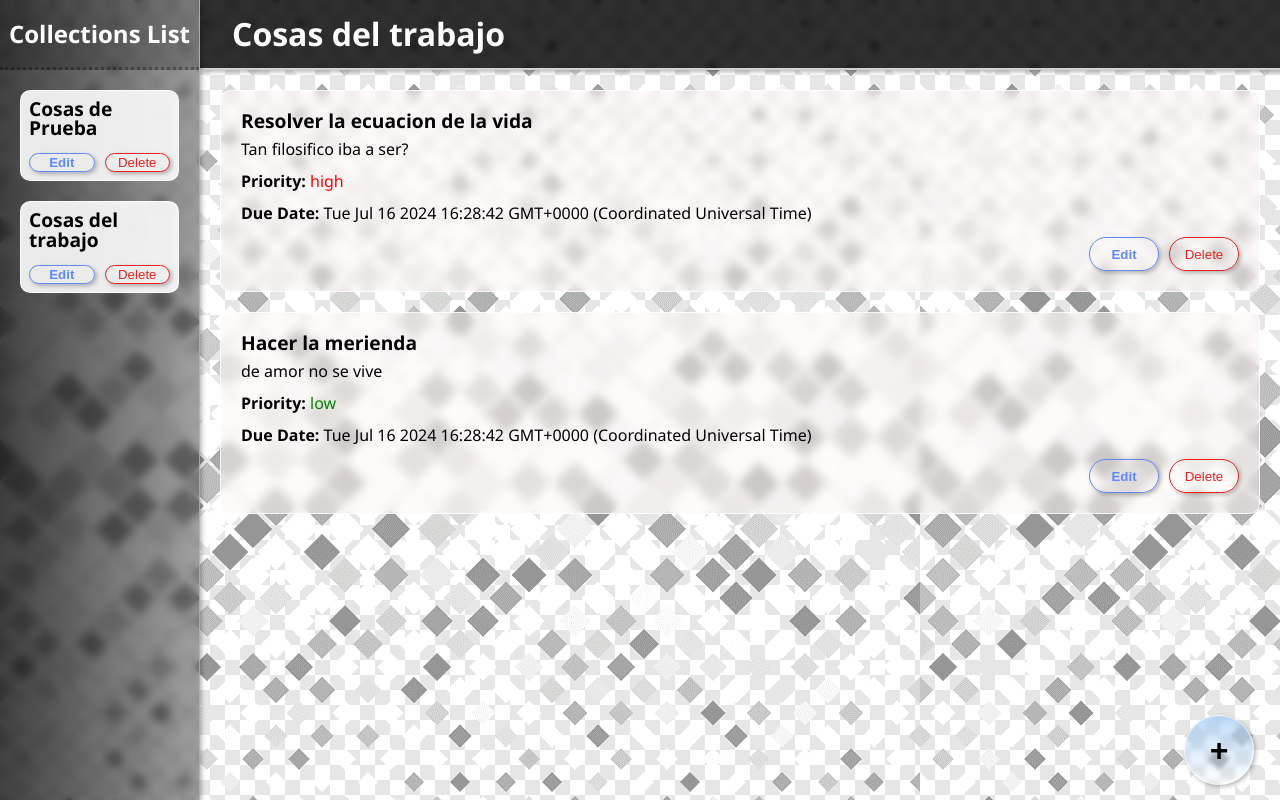
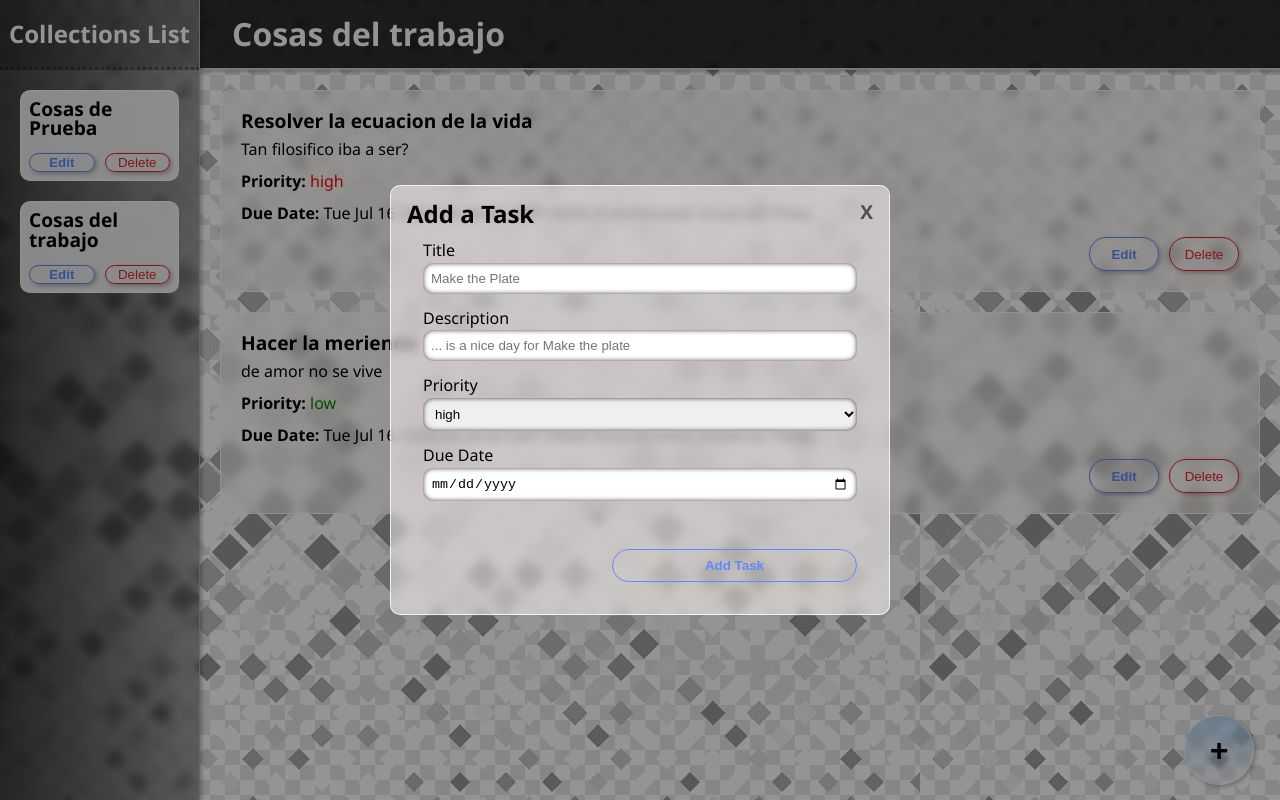
Before and after one commit to AlcaldeLeonardo/toDoListOdinProject, a website built with webpack: page src/index.html in a window 1280 px wide. Built offline with nearby package versions, Linux system fonts and the light colour scheme.

Commit message:
add Task modal added

```diff
--- /dev/null
+++ b/src/scss/_modals.scss
@@ -0,0 +1,60 @@
+.modalContainer{
+  position: absolute;
+  display: flex;
+  justify-content: center;
+  align-items: center;
+  height: 100vh;
+  width: 100vw;
+  background-color: #0000006b;
+  z-index: 3;
+
+  &> .card{
+    position: relative;
+    padding: 1rem;
+    min-width: 500px;
+  }
+
+  .modalcard__close{
+    padding: .5rem;position: absolute;
+    font-size: 1.2rem;
+    right: .5rem;
+    top: .5rem;
+    font-weight: bold;
+    color: #0009;
+    cursor: pointer;
+  }
+
+  &__addTaskForm{
+    margin: 1rem;
+    display: flex;
+    flex-direction: column;
+    gap: 1rem;
+  }
+  &__input{
+    padding: .5rem;
+    border-radius: 10px;
+    border: none;
+    margin-top: .3rem;
+    box-shadow: inset 0 0 5px rgba(0, 0, 0, 0.774);
+  }
+  &__formDiv{
+    display: flex;
+    flex-direction: column;
+  }
+}
+
+.submitDiv{
+  margin-top: 2rem;
+  display: flex;
+  justify-content: end;
+  & > .submit__btn{
+    border:1px solid $btnPrimaryColor;
+    border-radius: 20px;
+    text-align: center;
+    padding: .5rem 2rem;
+  }
+}
+
+.nonVisible{
+  display: none;
+}
--- a/src/scss/style.scss
+++ b/src/scss/style.scss
@@ -1,5 +1,6 @@
 @use "sass:math";
 @import "atoms.scss";
+@import "modals.scss";
 
 * {
     box-sizing: border-box;
--- /dev/null
+++ b/src/views/moleculeViews/taskForm.js
@@ -0,0 +1,122 @@
+import { titleDOM } from "../atomViews/titleDOM";
+
+export function modalContainer(Modal){
+  const container = createDiv("modalContainer")
+
+  container.appendChild(Modal)
+
+  return container
+}
+export function addTaskModal(){
+  const modal = createDiv("addTaskModal modalContainer__modalcard card")
+  const closeBtn = document.createElement("span")
+  closeBtn.className = "modalcard__close"
+  closeBtn.innerHTML = "X"
+
+  modal.appendChild(closeBtn);
+  modal.appendChild(titleDOM("Add a Task", "h2", "modalcard__title title titleH2"))
+  modal.appendChild(taskFormDOM())
+
+  return modal
+}
+
+
+
+function taskFormDOM() {
+  const taskForm = document.createElement("form");
+  taskForm.className = "modalContainer__addTaskForm addTaskForm";
+
+  // Title
+  taskForm.appendChild(
+    createInputFormDiv(
+      "modalContainer__formDiv modalContainer__formDiv formDiv formDiv--title",
+      "Title",
+      "titleTask",
+      "Make the Plate"
+    )
+  );
+
+  // Description
+  taskForm.appendChild(
+    createInputFormDiv(
+      "modalContainer__formDiv formDiv formDiv--description",
+      "Description",
+      "taskDescription",
+      "... is a nice day for Make the plate"
+    )
+  );
+
+  // Priority
+  taskForm.appendChild(createTaskPriorityInputDiv());
+
+  // Due Date
+  taskForm.appendChild(
+    createInputFormDiv("modalContainer__formDiv formDiv formDiv--dueDate", "Due Date", "dueDateTask", "", "date")
+  );
+
+  taskForm.appendChild(createSubmitBtn())
+
+  return taskForm;
+}
+
+function createDiv(classCss) {
+  const div = document.createElement("div");
+  div.className = classCss;
+  return div;
+}
+
+function createSubmitBtn(){
+  const div = createDiv("submitDiv")
+  const input = document.createElement("input")
+  input.id = "submit"
+  input.className = "submit__btn btn--primary"
+  input.value = "Add Task"
+  div.appendChild(input)
+
+
+  return div
+}
+
+function createInputFormDiv(divClassCss, labelText,inputId, placeholderInput, inputType = "text") {
+  const input = document.createElement("input");
+  const label = document.createElement("label");
+  const div = createDiv(divClassCss);
+
+  label.htmlFor = inputId;
+  label.textContent = labelText
+
+  input.className = "modalContainer__input";
+  input.type = inputType
+  input.id = inputId;
+  input.name = inputId;
+  input.placeholder = placeholderInput;
+
+  div.appendChild(label);
+  div.appendChild(input);
+
+  return div;
+}
+
+function createTaskPriorityInputDiv() {
+  let id = "taskPriority";
+  const values = ["high", "medium", "low"];
+  const div = createDiv("modalContainer__formDiv formDiv formDiv--priority");
+  const label = document.createElement("label");
+  const select = document.createElement("select");
+  label.htmlFor = id;
+  label.textContent = "Priority";
+  select.id = id;
+  select.className = "modalContainer__input"
+
+  values.forEach((optionValue) => {
+    const option = document.createElement("option");
+    option.value = optionValue;
+    option.innerHTML = optionValue;
+
+    select.appendChild(option);
+  });
+
+  div.appendChild(label);
+  div.appendChild(select);
+  return div;
+}
--- a/src/views/updateScreen.js
+++ b/src/views/updateScreen.js
@@ -2,11 +2,14 @@ import { parallaxFX } from "../modules/parallaxFX";
 import { asideDOM } from "./moleculeViews/asideDOM";
 import { headerDOM } from "./moleculeViews/headerDOM";
 import { mainDOM } from "./moleculeViews/mainDOM";
+import { addTaskModal, modalContainer } from "./moleculeViews/taskForm";
 import { renderer } from "./renderer";
 
 export function updateScreen(ActiveColeccion){
   const root = document.querySelector("#root")
   root.innerHTML = "";
+
+  renderer(modalContainer(addTaskModal()))
 
   renderer(headerDOM(ActiveColeccion));
 
```
